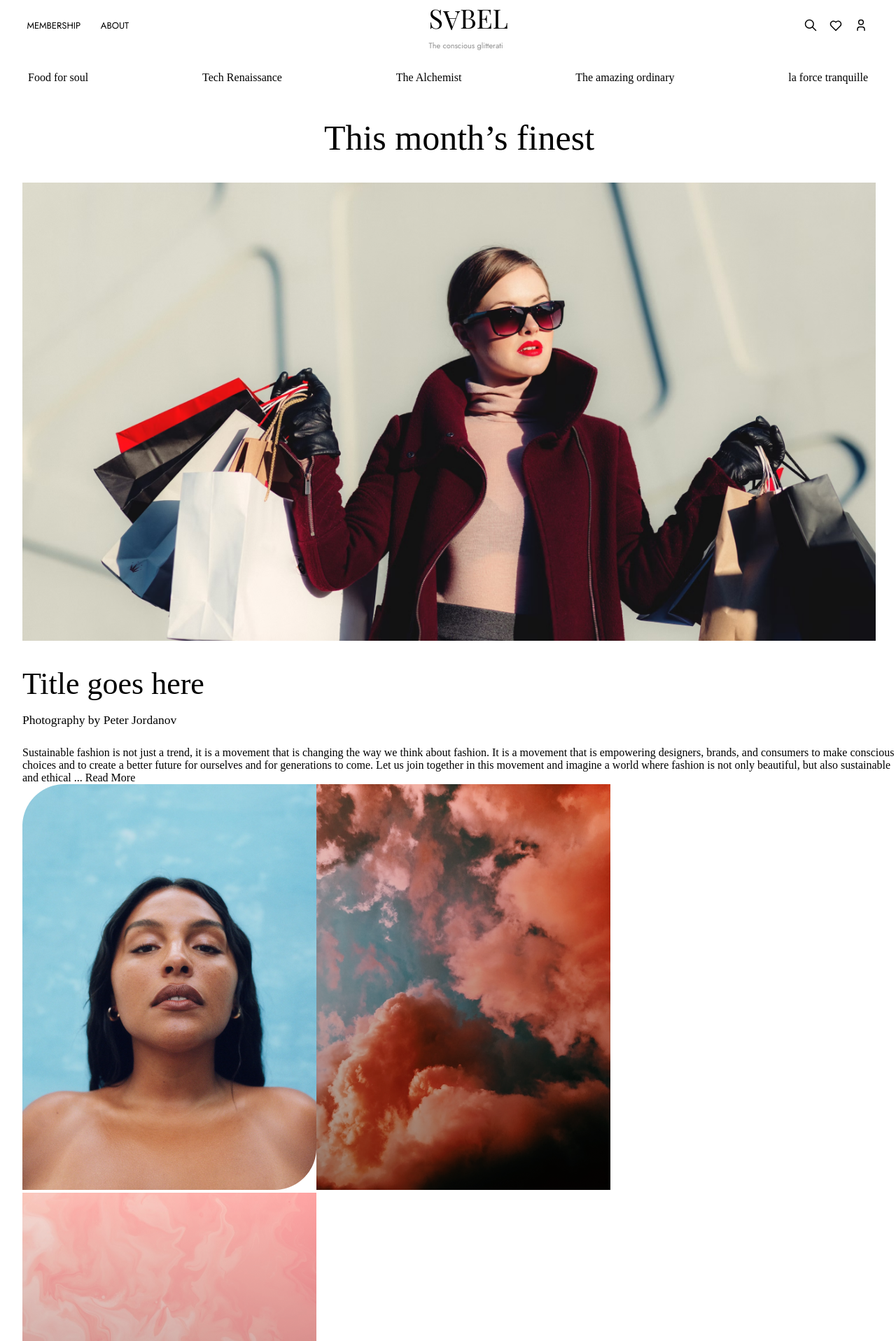
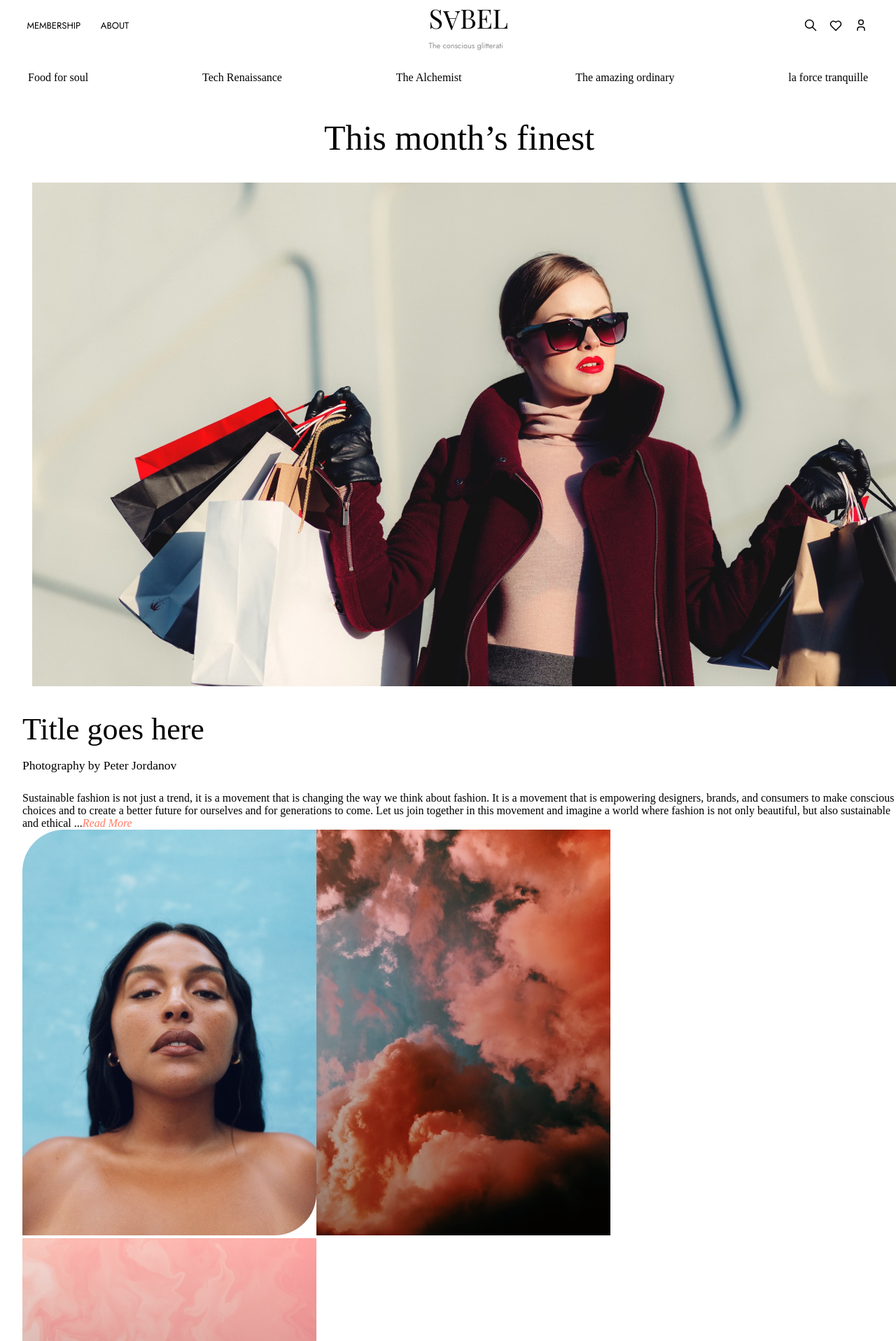
Before and after one commit to Damileee/sabel-blog, a React (Create React App) app: page / in a window 1280 px wide. Shown: the top 1917 px of the page at 70% size. Built offline with nearby package versions, Linux system fonts and the light colour scheme.

Commit message:
Chore: working on the home page ui

```diff
--- a/src/components/pages/Home.jsx
+++ b/src/components/pages/Home.jsx
@@ -11,41 +11,47 @@ const Home = () => {
     <DefaultLayout>
       <div className="home_page-container">
         <h1>This month’s finest</h1>
-        <div>
-          <img src={FirstImg} alt="" className="home_page_img-container" />
+        <div className="home_page_img-container">
+          <img src={FirstImg} alt=""/>
         </div>
         <div>
           <h2>Title goes here</h2>
           <div className="home_page-first-span">
             <span>Photography by Peter Jordanov</span>
           </div>
+          <div className="home_page-second-span">
             <span>
               Sustainable fashion is not just a trend, it is a movement that is
               changing the way we think about fashion. It is a movement that is
-          empowering designers, brands, and consumers to make conscious choices
-          and to create a better future for ourselves and for generations to
-          come. Let us join together in this movement and imagine a world where
-          fashion is not only beautiful, but also sustainable and ethical ...
-          Read More
+              empowering designers, brands, and consumers to make conscious
+              choices and to create a better future for ourselves and for
+              generations to come. Let us join together in this movement and
+              imagine a world where fashion is not only beautiful, but also
+              sustainable and ethical ...
+              <span className="fashion">Read More</span>
             </span>
           </div>
-        <div>
+        </div>
+        <div className="home_page-img-container">
           <img src={FlexImgOne} alt="" />
           <img src={FlexImgTwo} alt="" />
           <img src={FlexImgThree} alt="" />
         </div>
-        <div>
-          <img src={SecondImg} alt="" className="home_page_img-container" />
+        <div className="home_page_img-container">
+          <img src={SecondImg} alt=""/>
         </div>
         <div>
           <span>Take my blues away</span>
           <span>Photography by Peter Jordanov Interview by Isabelle Zeuch</span>
-          <span>Lebanese renaissance woman HALA MOAWAD creates one-off leather garments from fleamarket pieces and appliquéd off-cuts. She gives these pieces a new life, rising out of the remnants like a phoenix from the flames.</span>
+          <span>
+            Lebanese renaissance woman HALA MOAWAD creates one-off leather
+            garments from fleamarket pieces and appliquéd off-cuts. She gives
+            these pieces a new life, rising out of the remnants like a phoenix
+            from the flames.
+          </span>
         </div>
         <div>
-          <Button
-          label="READ MORE"
-          />
+          <Button label="READ MORE" />
         </div>
       </div>
     </DefaultLayout>
```
Lines whose indentation alone changed are shown as unchanged.
